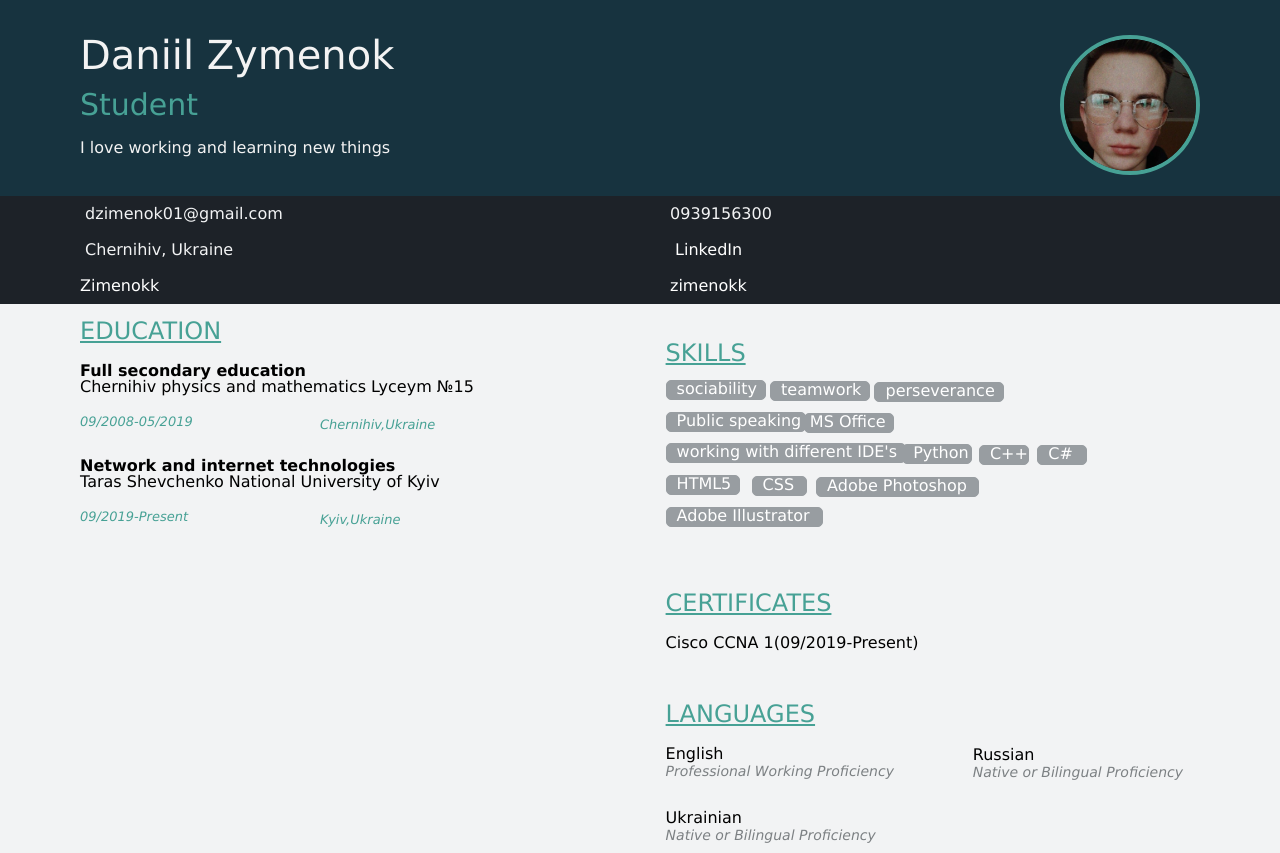
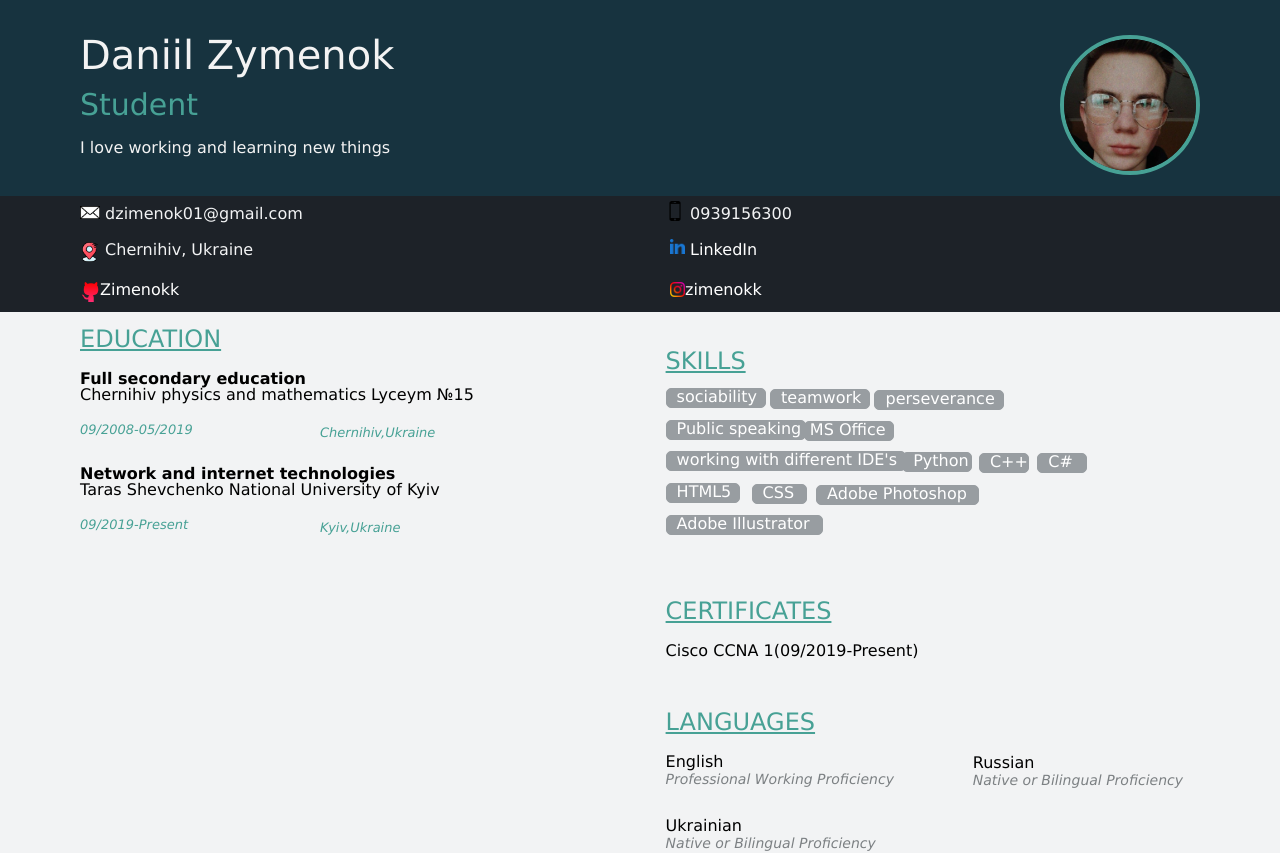
Before and after one commit to Zimenokk/webuniv, a website: page practise 8/index.html in a window 1280 px wide. Shown: the top 853 px of the page. Drawn offline with nearby package versions, Linux system fonts and the light colour scheme.

Commit message:
Залил1222822

```diff
--- a/practise 8/index.html
+++ b/practise 8/index.html
@@ -25,16 +25,16 @@ and open the template in the editor.
     </div>
     <div class="links">
         <ul class="list1">
-            <li><img class="mailPic" src="..//practice3/img/письмо.jpg" alt="">
+            <li><img class="mailPic" src="img/письмо.jpg" alt="">
                 <p id="emailAddress">dzimenok01@gmail.com</p>
             </li>
-            <li class="phoneNum"><img src="..//practice3/img/телефон.png" alt="" class="phone"> 0939156300</li>
-            <li><img class="location" src="..//practice3/img/placeholder.png" alt=""> Chernihiv, Ukraine</li>
-            <li><img src="..//practice3/img/linkedin.png" alt="" class="linkedin">
+            <li class="phoneNum"><img src="img/телефон.png" alt="" class="phone"> 0939156300</li>
+            <li><img class="location" src="img/placeholder.png" alt=""> Chernihiv, Ukraine</li>
+            <li><img src="img/linkedin.png" alt="" class="linkedin">
                 <a href="https://www.linkedin.com/in/daniil-zymenok-67a00b18a/" class="linkedin">LinkedIn</a>
             </li>
-            <li><img src="..//practice3/img/github_icon.png" alt="" class="gitPic"><a class="linkedin" href="https://github.com/Zimenokk/Web2020" github.com>Zimenokk</a></li>
-            <li><img src="..//practice3/img/instagram.png" alt="" class="inst"><a class="linkedin" href="https://www.instagram.com/zimenokk/?hl=uk" instagram.com/zimenokk>zimenokk</a></li>
+            <li><img src="img/github_icon.png" alt="" class="gitPic"><a class="linkedin" href="https://github.com/Zimenokk/Web2020" github.com>Zimenokk</a></li>
+            <li><img src="img/instagram.png" alt="" class="inst"><a class="linkedin" href="https://www.instagram.com/zimenokk/?hl=uk" instagram.com/zimenokk>zimenokk</a></li>
         </ul>
     </div>
     <div class="allInfo">
```
